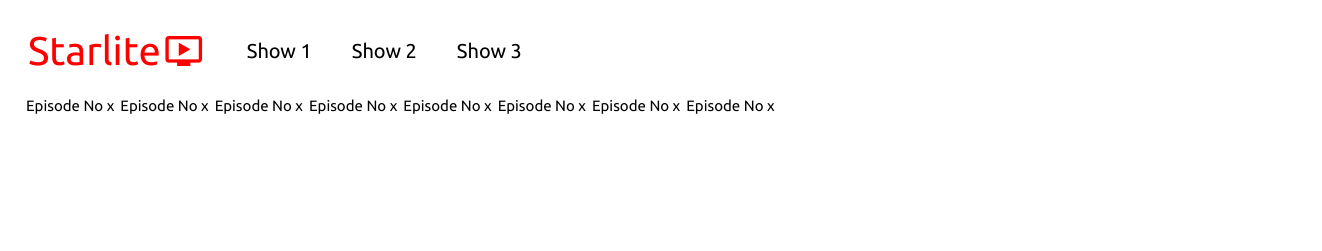
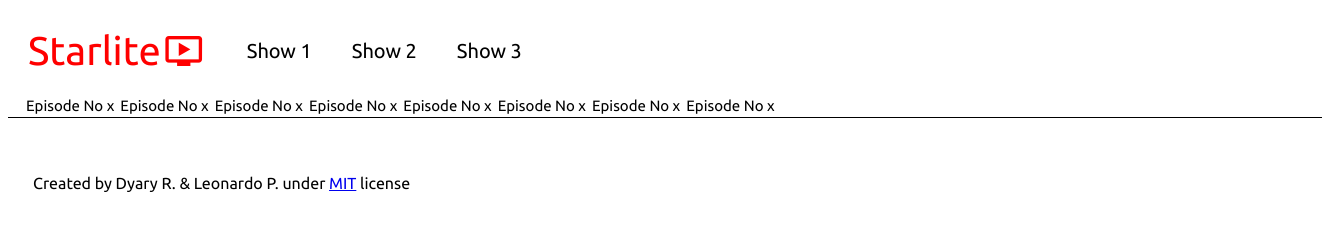
Before and after one commit to DyaryRaoof/javascript-capstone, a website built with webpack: page src/index.html in a window 1280 px wide. Shown: the whole page, 1322 px wide, since content can reach past the window. Built offline with nearby package versions, Linux system fonts and the light colour scheme.

Commit message:
Do the footer

```diff
--- a/src/assets/style.css
+++ b/src/assets/style.css
@@ -45,3 +45,9 @@ header ul {
 #bottom-header li {
   font-size: 15px;
 }
+
+footer div {
+  width: 100%;
+  padding: 40px 25px;
+  border-top: 1px solid black;
+}
--- a/src/index.html
+++ b/src/index.html
@@ -36,6 +36,10 @@
                     <li>Episode No x</li>
                 </ul>
             </header>
+
+            <footer>
+              <div><p>Created by Dyary R. & Leonardo P. under <a href="https://github.com/DyaryRaoof/javascript-capstone/blob/development/MIT.md">MIT</a> license</p></div>
+            </footer>
         </main>
     </body>
 </html>
```
